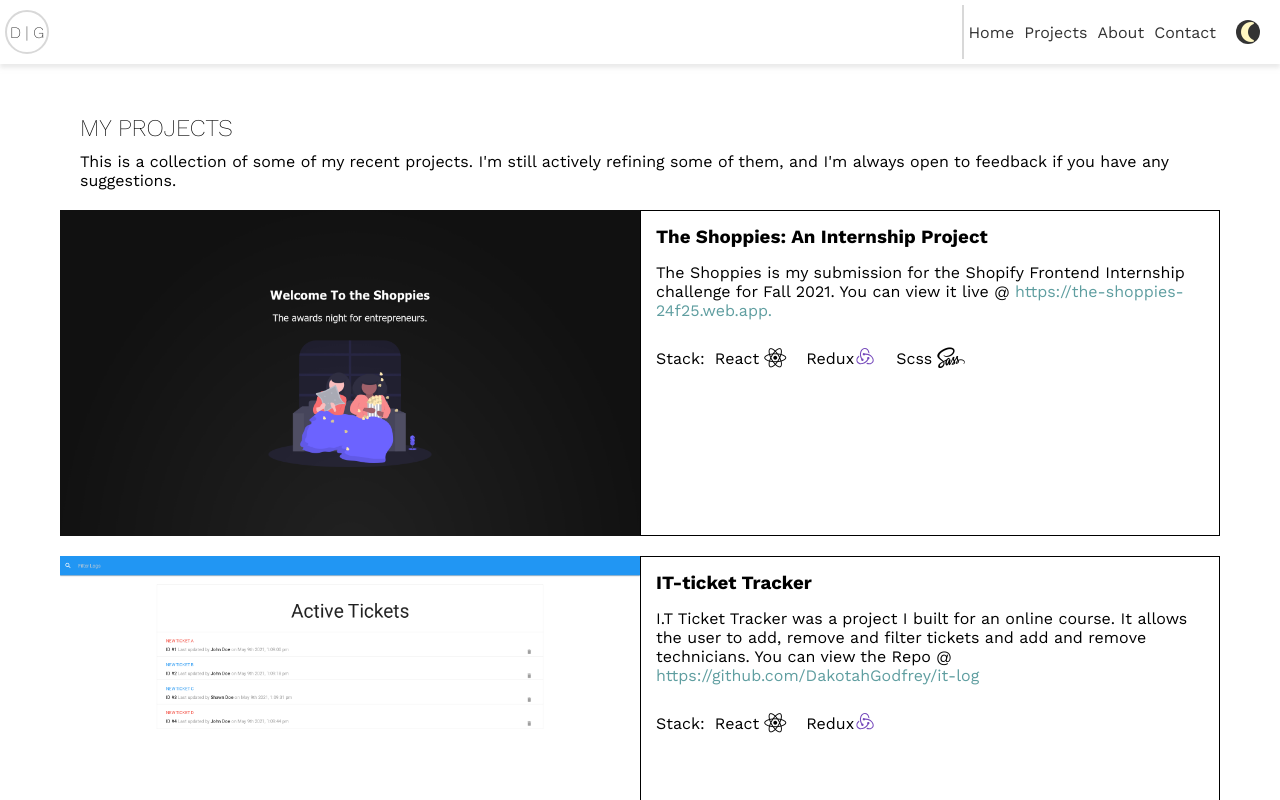
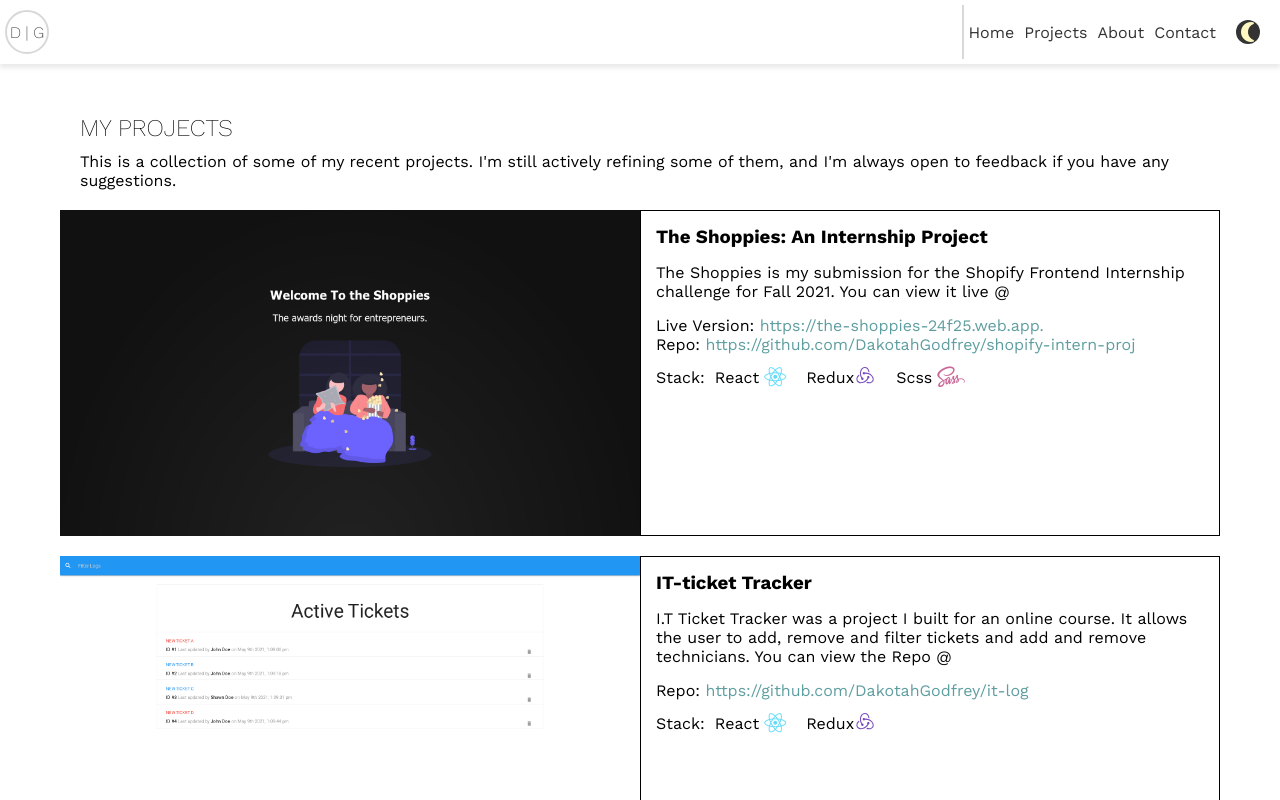
Before and after one commit to DakotahGodfrey/profile_site, a React (Create React App) app: page /projects in a window 1280 px wide. Shown: the top 800 px of the page. Built offline with nearby package versions, Linux system fonts and the light colour scheme.

Commit message:
edited projects

```diff
--- a/src/assets/scss/_projects.scss
+++ b/src/assets/scss/_projects.scss
@@ -48,6 +48,9 @@
       .project-desc {
         padding: 0 1.5rem 1.5rem 1.5rem;
       }
+      .project-links {
+        padding: 0 1.5rem;
+      }
       .project-stack {
         display: flex;
         width: 100%;
--- a/src/components/pages/projects/Projects.jsx
+++ b/src/components/pages/projects/Projects.jsx
@@ -16,10 +16,11 @@
         "The Shoppies is my submission for the Shopify Frontend Internship challenge for Fall 2021. You can view it live @",
       projectImage: shoppies,
       projectLink: "https://the-shoppies-24f25.web.app.",
+      repoLink: "https://github.com/DakotahGodfrey/shopify-intern-proj",
       stack: [
-        { tech: "React", logo: "fab fa-react", key: 0 },
+        { tech: "React", color: "#61DBFB", logo: "fab fa-react", key: 0 },
         { tech: "Redux", logo: "", logoSVG: reduxLogo, key: 1 },
-        { tech: "Scss", logo: "fab fa-sass", key: 2 },
+        { tech: "Scss", color: "#c69", logo: "fab fa-sass", key: 2 },
       ],
       key: "A",
     },
@@ -28,9 +29,9 @@
       projectDescription:
         "I.T Ticket Tracker was a project I built for an online course. It allows the user to add, remove and filter tickets and add and remove technicians. You can view the Repo @",
       projectImage: itTracker,
-      projectLink: "https://github.com/DakotahGodfrey/it-log",
+      repoLink: "https://github.com/DakotahGodfrey/it-log",
       stack: [
-        { tech: "React", logo: "fab fa-react", key: "0" },
+        { tech: "React", color: "#61DBFB", logo: "fab fa-react", key: "0" },
         { tech: "Redux", logo: "", logoSVG: reduxLogo, key: "1" },
       ],
       key: "B",
@@ -40,11 +41,11 @@
       projectDescription:
         "Right now I'm working on a reddit client built with React and Redux. You can follow along @  ",
       projectImage: underConstruction,
-      projectLink: "https://github.com/DakotahGodfrey/react-reddit-client",
+      repoLink: "https://github.com/DakotahGodfrey/react-reddit-client",
       stack: [
-        { tech: "React", logo: "fab fa-react", key: "0" },
+        { tech: "React", color: "#61DBFB", logo: "fab fa-react", key: "0" },
         { tech: "Redux", logo: "", logoSVG: reduxLogo, key: "1" },
-        { tech: "Scss", logo: "fab fa-sass", key: "2" },
+        { tech: "Scss", color: "#c69", logo: "fab fa-sass", key: "2" },
       ],
       key: "C",
     },
--- a/src/components/projectCard/ProjectCard.jsx
+++ b/src/components/projectCard/ProjectCard.jsx
@@ -8,6 +8,7 @@
     projectTitle,
     projectLink,
     stack,
+    repoLink,
   } = project;
   return (
     <article className="project-card">
@@ -16,9 +17,25 @@
         <div className="project-title">
           <h3>{projectTitle}</h3>
         </div>
-        <p className="project-desc">
-          {projectDescription} <a href={projectLink}>{projectLink}</a>
-        </p>
+        <p className="project-desc">{projectDescription}</p>
+        <div className="project-links">
+          {projectLink && (
+            <p>
+              Live Version:{" "}
+              <a href={projectLink} target="blank" rel="noreferrer">
+                {projectLink}
+              </a>
+            </p>
+          )}
+          {repoLink && (
+            <p>
+              Repo:{" "}
+              <a href={repoLink} target="blank" rel="noreferrer">
+                {repoLink}
+              </a>
+            </p>
+          )}
+        </div>
         <div className="project-stack">
           Stack:
           {stack
--- a/src/components/projectCard/Stack.jsx
+++ b/src/components/projectCard/Stack.jsx
@@ -5,7 +5,7 @@
     <div className="tech">
       {item.tech}
       {item.logo ? (
-        <i className={item.logo}></i>
+        <i style={{ color: item.color }} className={item.logo}></i>
       ) : item.logoSVG ? (
         <div className="logoSvg">
           <img src={item.logoSVG} alt={item.tech} />
```
